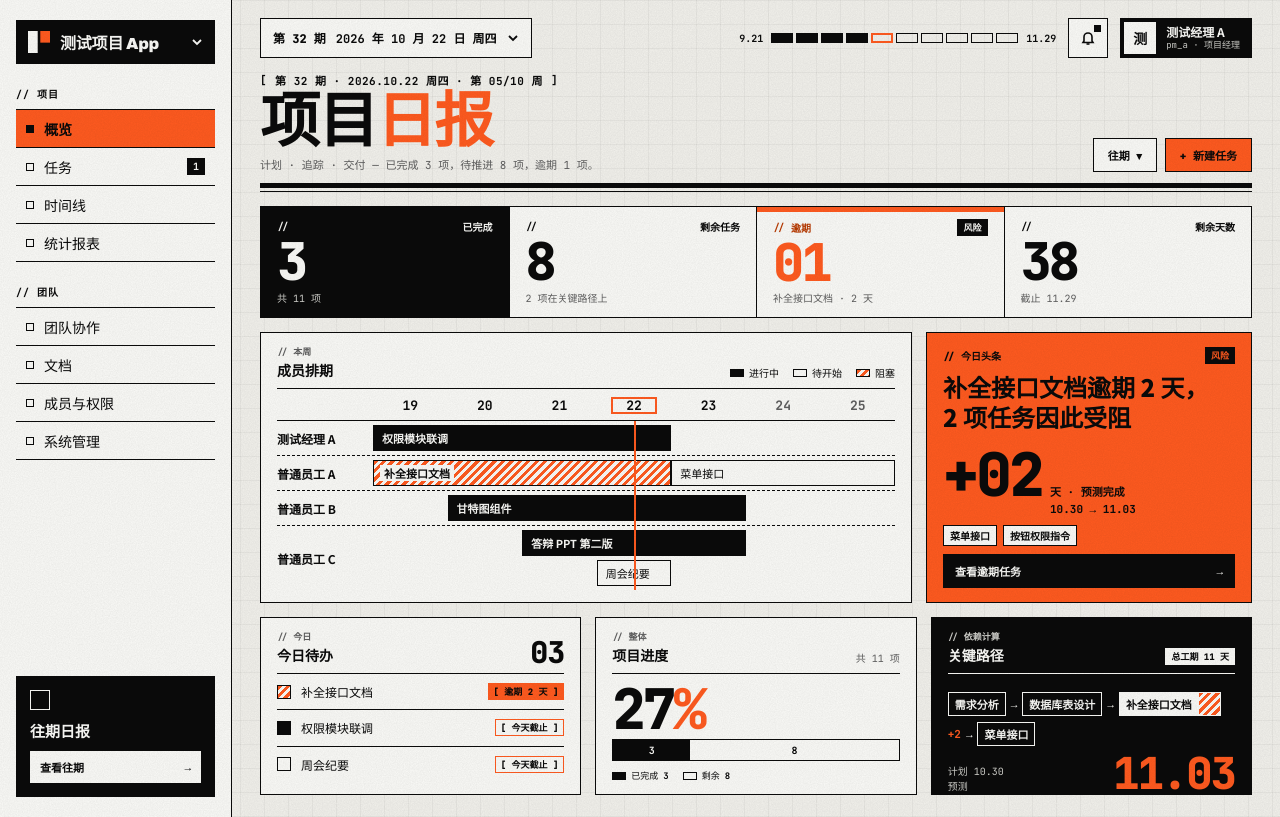
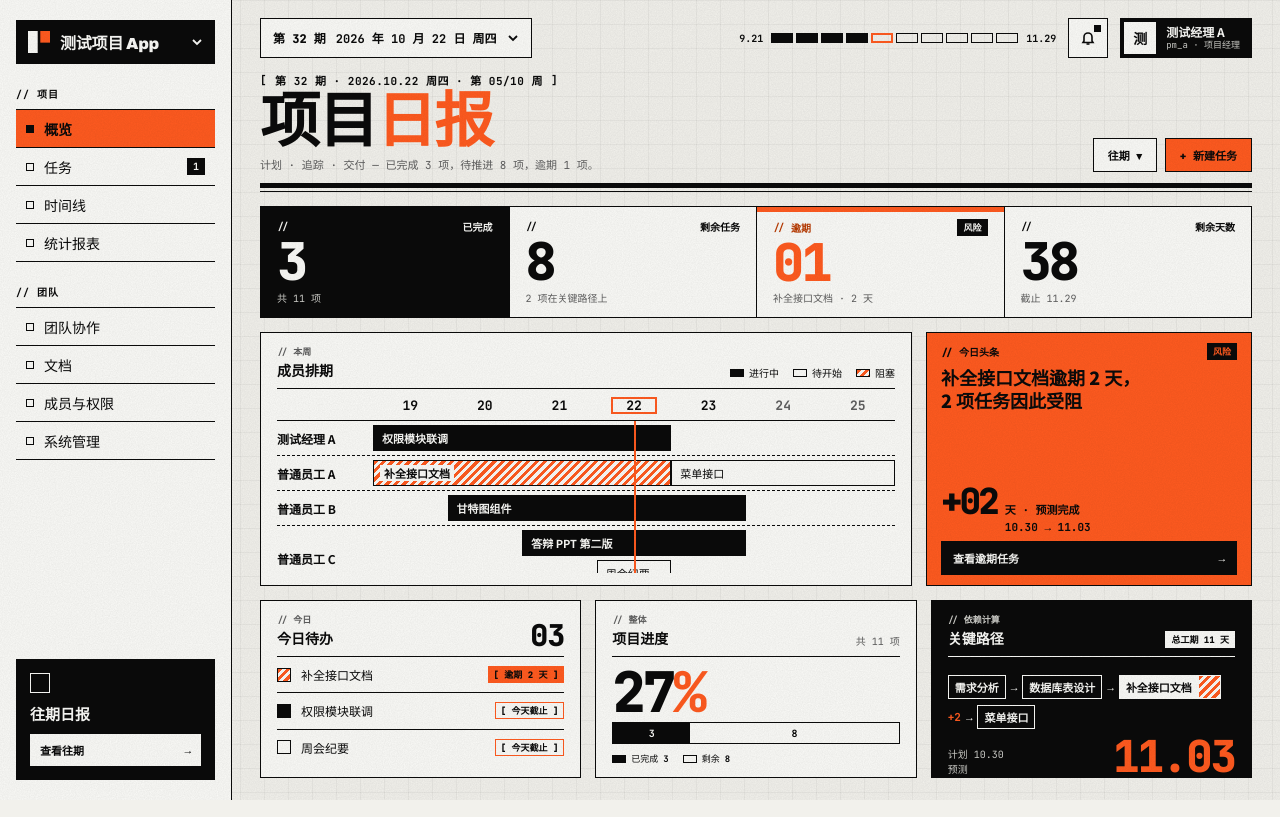
Before and after one commit to plmnbvcxz46/miniteam-pms, a React (Vite) app in the folder frontend/: page /#/overview in a window 1280 px wide. Built offline with nearby package versions, Linux system fonts and the light colour scheme.

Commit message:
fix: 概览页高度固定为一屏，矮视口下排期面板内部滚动、头条收紧

```diff
--- a/frontend/src/pages/overview/css/overview.css
+++ b/frontend/src/pages/overview/css/overview.css
@@ -2,9 +2,20 @@
    概览 (Overview)
    ========================================================================== */
 
+/* 一屏内展示，做法同时间线页：页面高度 = 视口高度 − 顶部栏，超出的在面板里滚动 */
+#view-overview {
+  flex: none;
+  height: calc(100vh - 94px);
+  max-height: calc(100vh - 94px);
+  min-height: 480px;
+  overflow: hidden;
+}
+
 .ov1 {
   display: grid;
   grid-template-columns: minmax(0, 2fr) minmax(0, 1fr);
+  /* 行高可收缩：窗口矮时成员排期在面板内滚动，不撑高整页 */
+  grid-template-rows: minmax(0, 1fr);
   gap: 14px;
   flex: 1;
   min-height: 0;
@@ -290,3 +301,20 @@
   text-overflow: ellipsis;
   cursor: pointer;
 }
+
+/* 视口较矮时收紧今日头条，保证内容不被截 */
+@media (max-height: 800px) {
+  .ov1 .hero {
+    gap: 6px;
+    padding: 10px 14px;
+  }
+  .ov1 .hero .headline {
+    font-size: 18px;
+  }
+  .ov1 .hero .big b {
+    font-size: 36px;
+  }
+  .ov1 .hero .tags {
+    display: none;
+  }
+}
```
